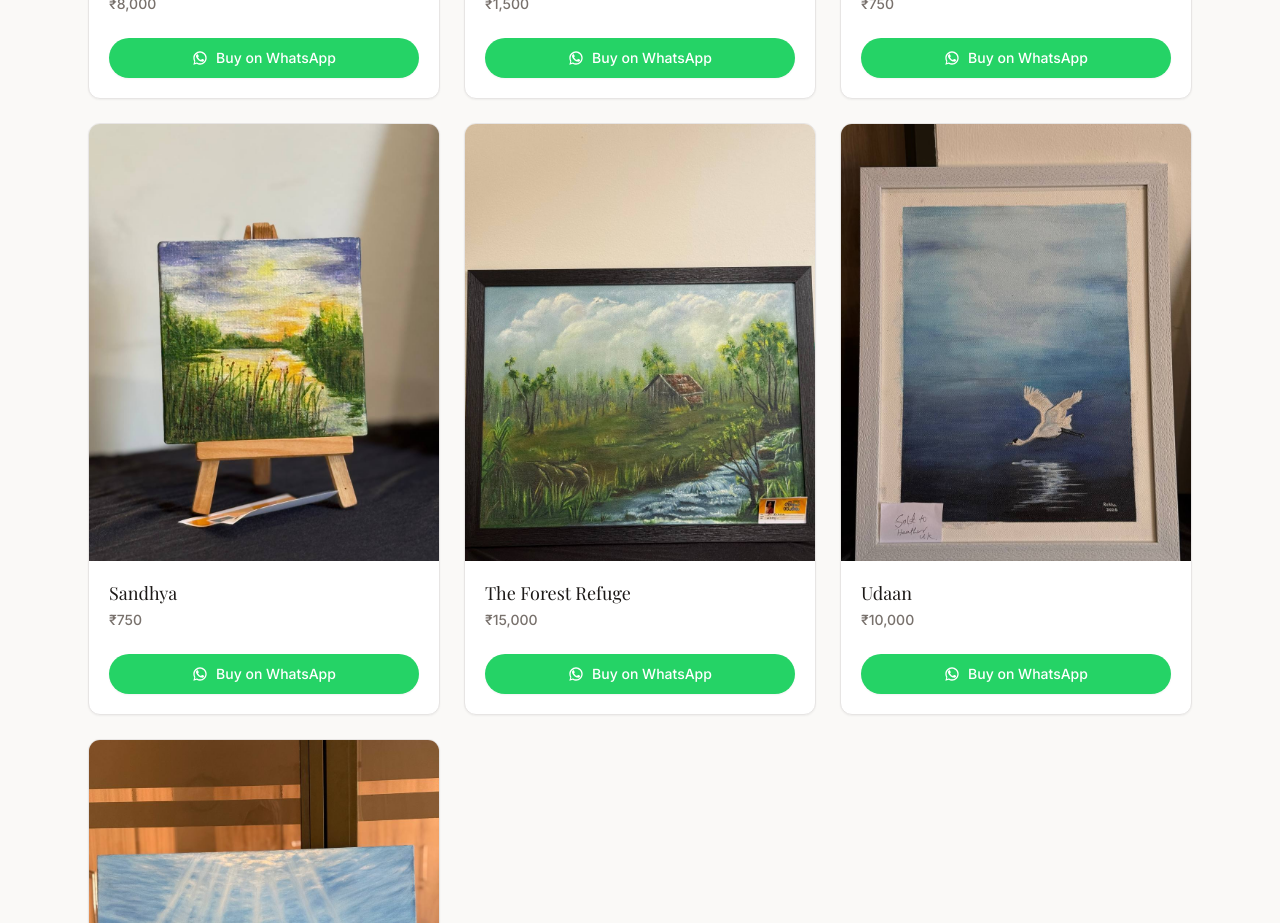
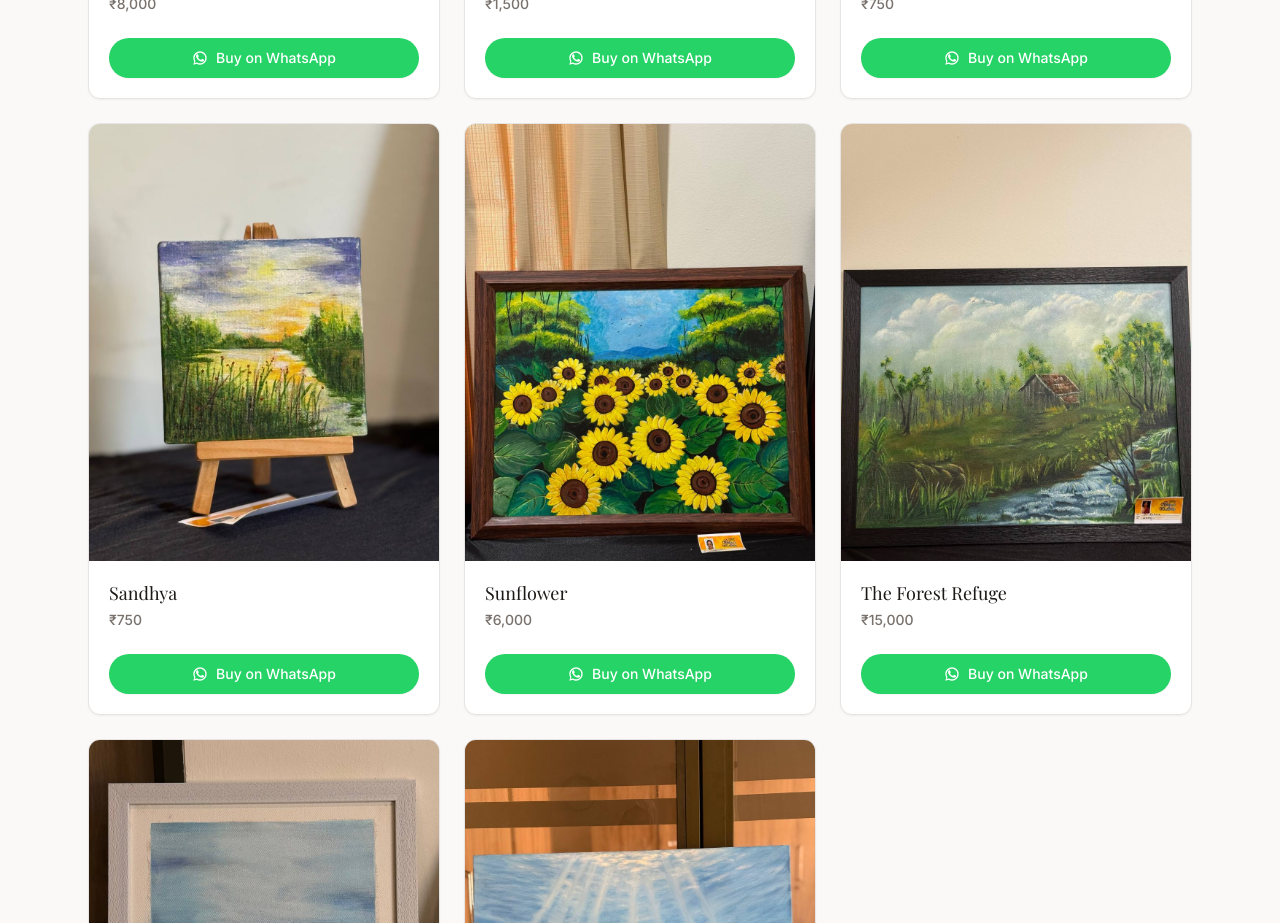
Before and after one commit to jasilmohmd/Art-catalogue, a Next.js app: page / in a window 1280 px wide. Shown: the part 3320-4243 px from the top of the page. Built offline with nearby package versions, Linux system fonts and the light colour scheme; a web font is replaced by a local one.

Commit message:
feat: add Sunflower artwork

```diff
--- a/data/artworks.ts
+++ b/data/artworks.ts
@@ -101,6 +101,13 @@ export const artworks: Artwork[] = [
     available: true,
   },
   {
+    id: "sunflower",
+    name: "Sunflower",
+    price: 6000,
+    image: "/artworks/sunflower-6000.jpg",
+    available: true,
+  },
+  {
     id: "the-forest-refuge",
     name: "The Forest Refuge",
     price: 15000,
```
Also changed, not shown: public/artworks/sunflower-6000.jpg (added).
